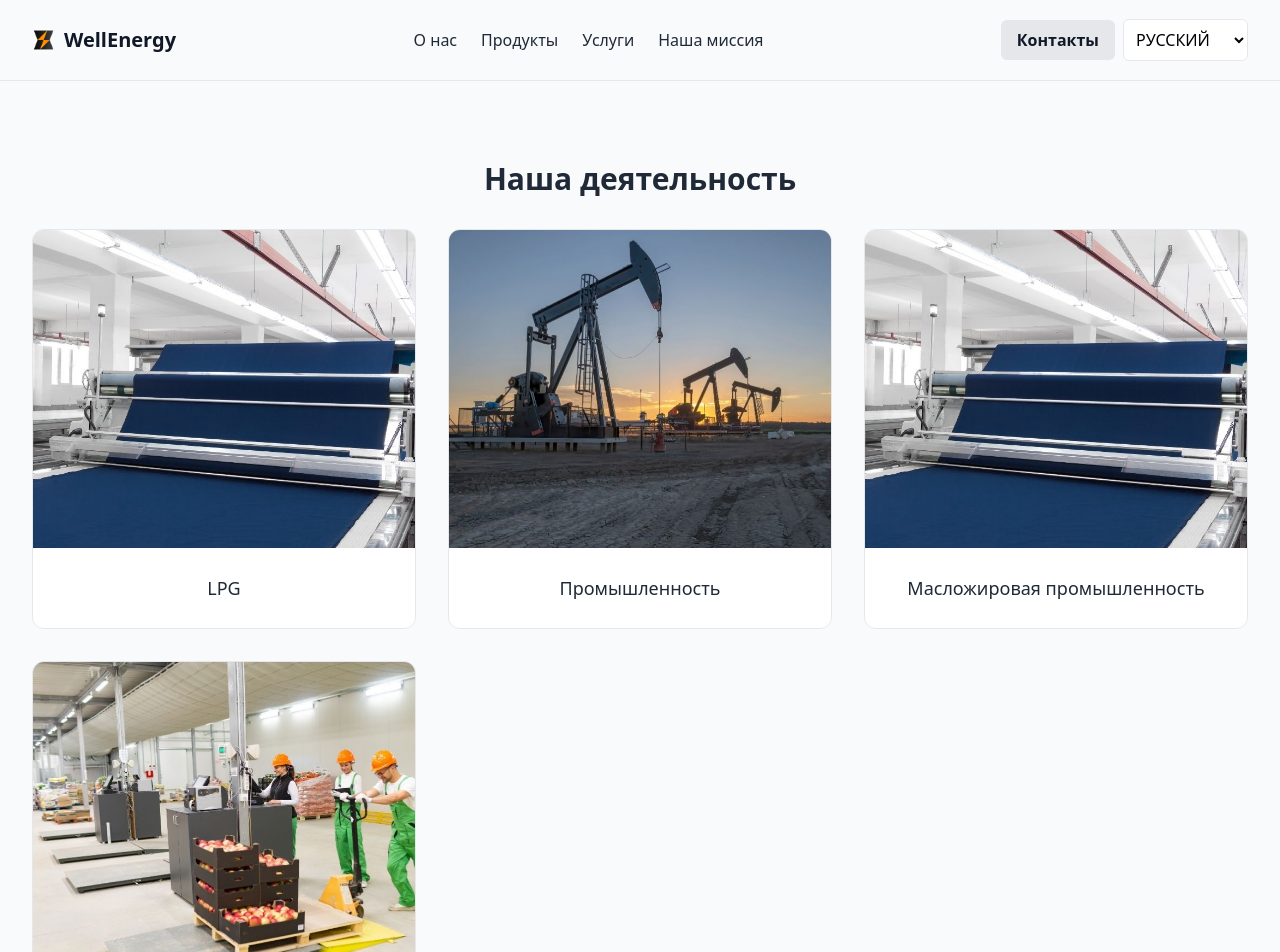
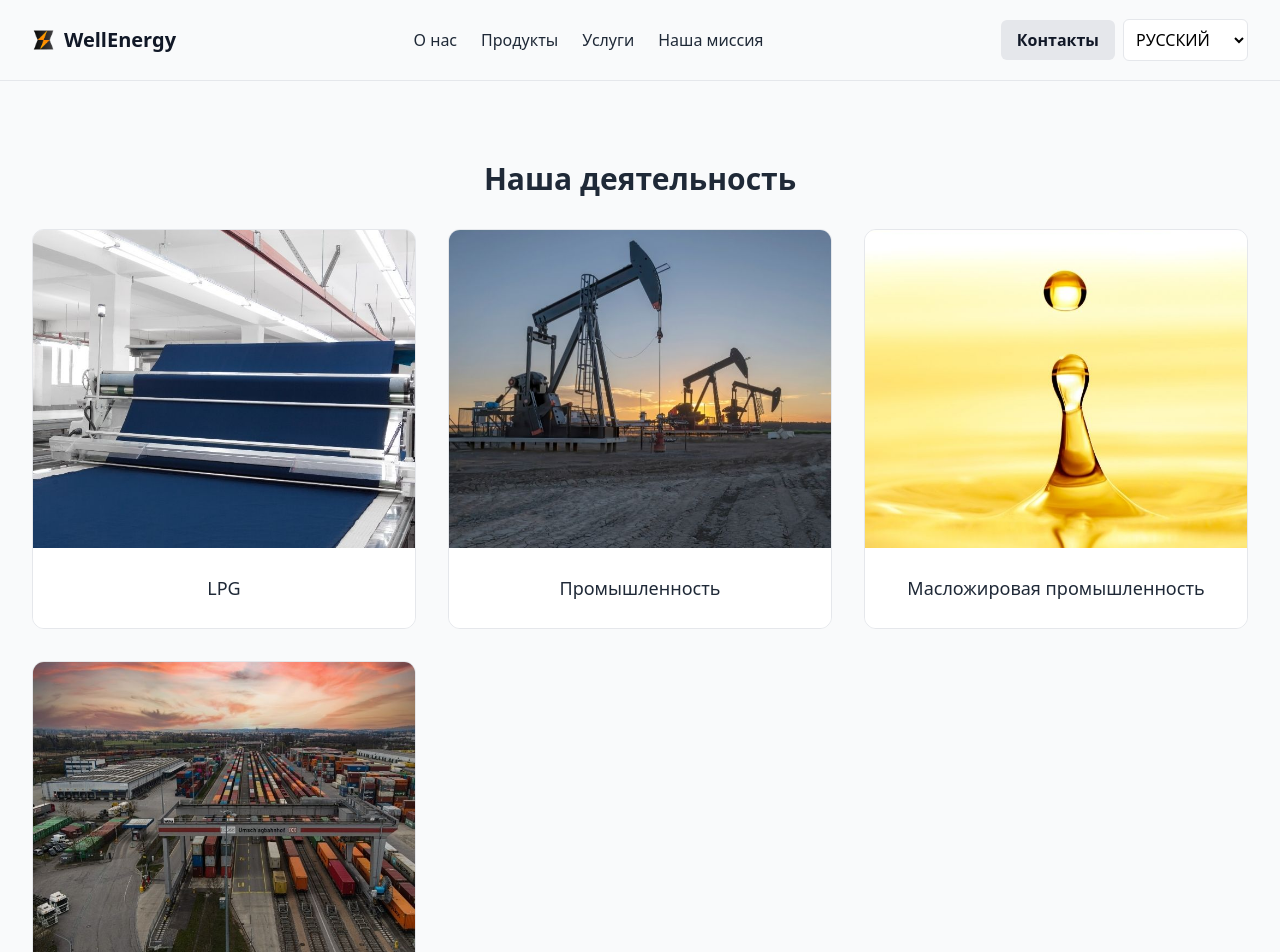
Before and after one commit to abduhakimovabdurauf/ramakina, a Nuxt app: page /services in a window 1280 px wide. Shown: the top 952 px of the page. Built offline with nearby package versions, Linux system fonts and the light colour scheme.

Commit message:
uplaod changes

```diff
--- a/stores/services.js
+++ b/stores/services.js
@@ -61,9 +61,9 @@ export const useServiceStore = defineStore('service', {
       },
       "created_at": "2025-07-24 15:16:28",
       "images": [
-        "/services/1.jpg",
-        "/services/1-2.jpg",
-        "/services/1-3.jpg"
+        "/services/6.jpg",
+        "/services/4-2.jpg",
+        "/services/4-3.jpg"
       ]
     },
     {
@@ -82,7 +82,7 @@ export const useServiceStore = defineStore('service', {
       },
       "created_at": "2025-07-24 15:13:24",
       "images": [
-        "/services/4.jpg",
+        "/services/3.jpg",
         "/services/4-2.jpg",
         "/services/4-3.jpg"
       ]
```
